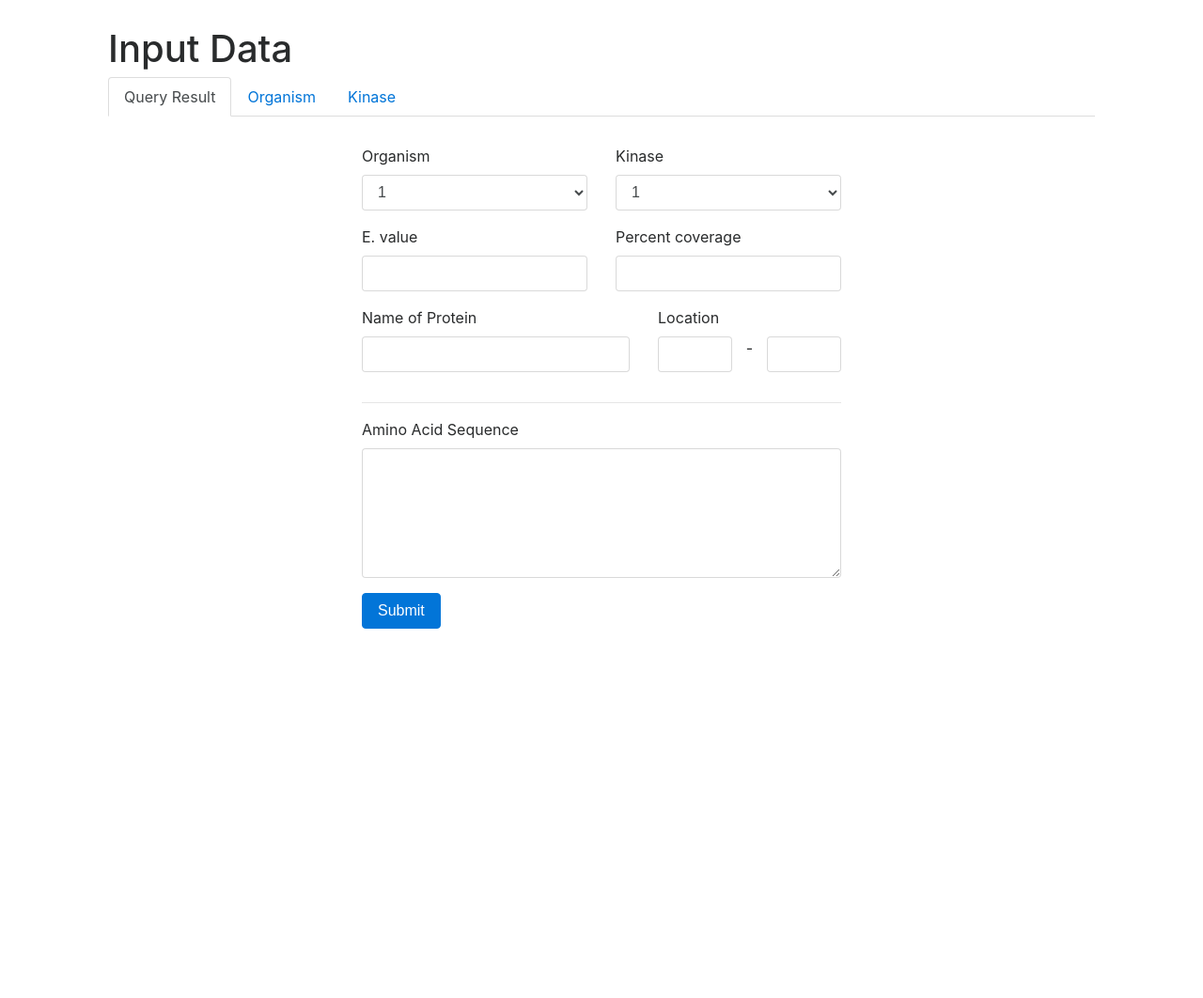
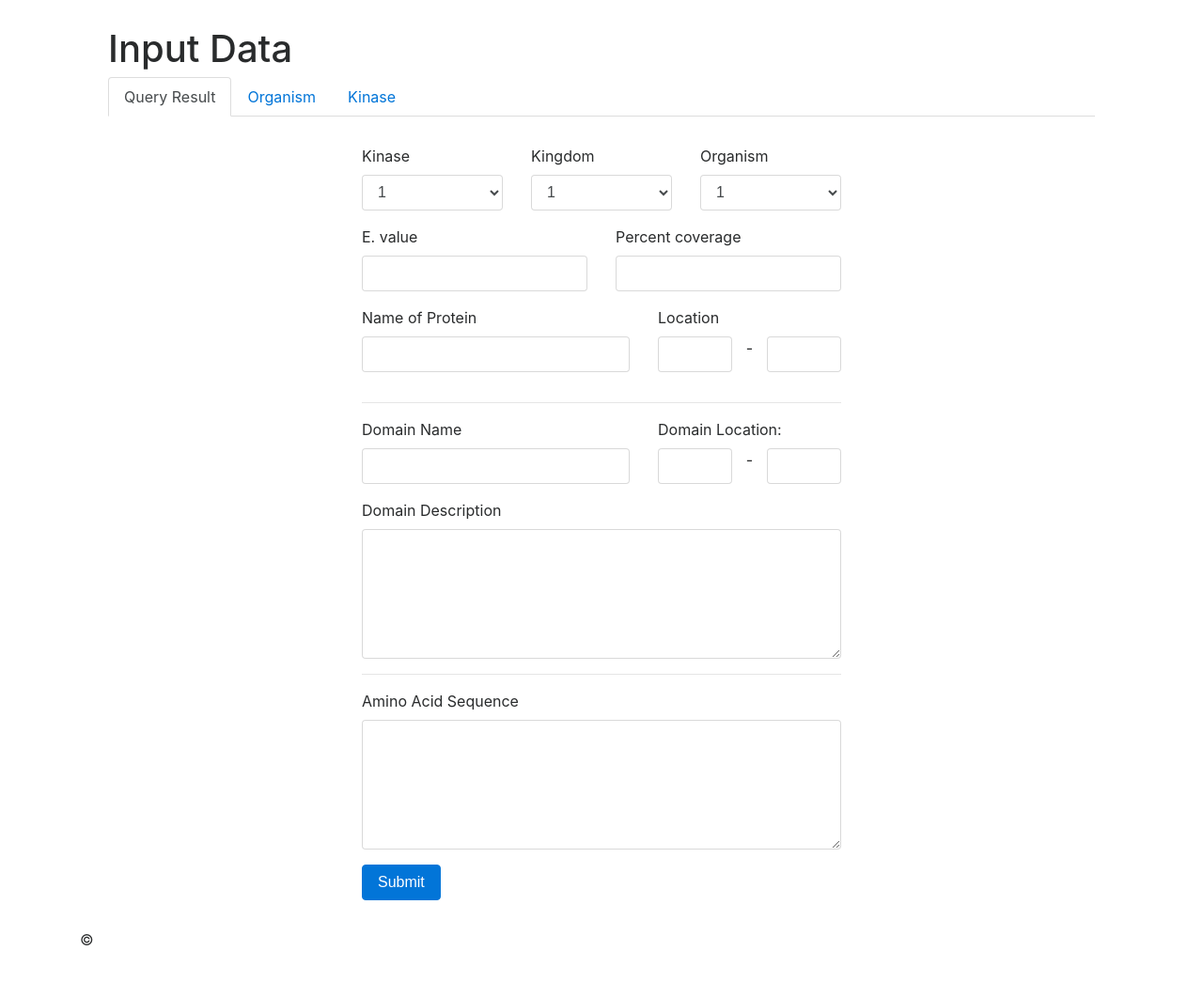
Before and after one commit to mluo20/research, a PHP site: page /input.php in a window 1280 px wide. Shown: the part 155-1217 px from the top of the page at 94% size. Before the commit the page ends 824 px from the top, so only its background shows below. Run offline with PHP 8.4, Linux system fonts and the light colour scheme; the visitor is signed in with stand-in values (Sample User, id 1); some libraries are stand-ins or nearby versions.

Commit message:
insert for organisms and kinases works

```diff
--- a/data.php
+++ b/data.php
@@ -5,7 +5,6 @@ $pagetitle = "Data";
 include 'php/header.php';
 ?>
 
-		<div id="main">
 			<h1>Display Data</h1>
 			<ul class="nav nav-tabs" id="myTab" role="tablist">
 			  <li class="nav-item">
@@ -27,7 +26,6 @@ include 'php/header.php';
 			  <div class="tab-pane fade" id="profile" role="tabpanel" aria-labelledby="profile-tab">...</div>
 			  <div class="tab-pane fade" id="contact" role="tabpanel" aria-labelledby="contact-tab">...</div>
 			</div>
-		</div>
 
 <?php
 include 'php/footer.php';
--- a/input.php
+++ b/input.php
@@ -3,9 +3,27 @@
 $pagetitle = "Input data";
 
 include 'php/header.php';
+
+if ($_SERVER["REQUEST_METHOD"] == "POST") {
+	extract($_POST);
+	if (isset($inputdata)) {
+
+	}
+	else if (isset($inputorganism)) {
+		unset($_POST['inputorganism']);
+		if (insertOrganism($_POST)) header("Location: ?message=success");
+	}
+	else if (isset($inputkinase)) {
+		unset($_POST['inputkinase']);
+		if (insertKinase($_POST)) header("Location: ?message=success");
+	}
+}
+
+if (isset($_GET['message'])) {
+	echo "<div class=\"alert alert-success\" role=\"alert\">Successfully inserted data</div>";
+}
 ?>
 
-		<div id="main" >
 			<h1>Input Data</h1>
 			<ul class="nav nav-tabs" id="myTab" role="tablist">
 			  <li class="nav-item">
@@ -23,14 +41,14 @@ include 'php/header.php';
 
 			  	<!--BEGIN FORM HERE-->
 
-			  	<form method="POST" action="" class="tabforms">
+			  	<form method="POST" action="<?php echo $_SERVER['PHP_SELF'] ?>" class="tabforms">
 			  	<div class="row justify-content-md-center">
     			<div class="col-md-6">
     				<div class="row">
     					<div class="col">
 							<div class="form-group">
-					    <label for="organism">Organism</label>
-					    <select class="form-control" name="organism" id="organism">
+						    <label for="kinase">Kinase</label>
+						    <select class="form-control" name="kinase" id="kinase">
 						      <option>1</option>
 						      <option>2</option>
 						      <option>3</option>
@@ -41,8 +59,20 @@ include 'php/header.php';
 						</div>
 						<div class="col">
 						  <div class="form-group">
-						    <label for="kinase">Kinase</label>
-						    <select class="form-control" name="kinase" id="kinase">
+						    <label for="kingdom">Kingdom</label>
+						    <select class="form-control" name="kingdom" id="kingdom">
+						      <option>1</option>
+						      <option>2</option>
+						      <option>3</option>
+						      <option>4</option>
+						      <option>5</option>
+						    </select>
+						  </div>
+						</div>
+    					<div class="col">
+						  <div class="form-group">
+						    <label for="organism">Organism</label>
+						    <select class="form-control" name="organism" id="organism">
 						      <option>1</option>
 						      <option>2</option>
 						      <option>3</option>
@@ -92,6 +122,33 @@ include 'php/header.php';
 						</div>
 
 					</div>
+					<hr>
+					<div class="row">
+						<div class="col-md-7">
+							<div class="form-group">
+								<label for="dname">Domain Name</label>
+								<input type="text" name="dname" id="dname" class="form-control" required>
+							</div>
+						</div>
+						<div class="col-md-5">
+							<div class="form-group">
+								<label for="dlocation">Domain Location:</label>
+								<div class="row">
+									<div class="col">
+										<input type="number" name="dlocation1" id="dlocation" class="form-control" required>
+									</div>
+									-
+									<div class="col">
+										<input type="number" name="dlocation2" class="form-control" required>
+									</div>
+								</div>
+							</div>
+						</div>
+					</div>
+					<div class="form-group">
+							<label for="ddescription">Domain Description</label>
+							<textarea name="ddescription" id="ddescription" rows="6" class="form-control"></textarea>
+						</div>
 					<!-- <div class="row"> -->
 						<hr>
 						<div class="form-group">
@@ -99,7 +156,7 @@ include 'php/header.php';
 							<textarea name="aasequence" id="aasequence" rows="6" class="form-control"></textarea>
 						</div>
 					<!-- </div> -->
-					  <button type="submit" class="btn btn-primary">Submit</button>
+					  <button type="submit" class="btn btn-primary" name="inputdata">Submit</button>
 
 				</div>
 				</div>
@@ -107,7 +164,7 @@ include 'php/header.php';
 
 			  </div>
 			  <div class="tab-pane fade" id="profile" role="tabpanel" aria-labelledby="profile-tab">
-			  	<form method="POST" action="" class="tabforms">
+			  	<form method="POST" action="<?php echo $_SERVER['PHP_SELF'] ?>" class="tabforms">
 			  	<div class="row justify-content-md-center">
 			  	<div class="col-md-6">
 
@@ -131,7 +188,7 @@ include 'php/header.php';
 			  			<label for="description">Description (optional)</label>
 			  			<textarea name="description" id="description" rows="3" class="form-control"></textarea>
 			  		</div>
-			  		<button type="submit" class="btn btn-primary">Submit</button>
+			  		<button type="submit" class="btn btn-primary" name="inputorganism">Submit</button>
 
 
 			  	</div>
@@ -140,7 +197,7 @@ include 'php/header.php';
 			  	</form>
 			  </div>
 			  <div class="tab-pane fade" id="contact" role="tabpanel" aria-labelledby="contact-tab">
-			  	<form method="POST" action="" class="tabforms">
+			  	<form method="POST" action="<?php echo $_SERVER['PHP_SELF'] ?>" class="tabforms">
 			  	<div class="row justify-content-md-center">
 			  	<div class="col-md-6">
 
@@ -150,10 +207,15 @@ include 'php/header.php';
 			  		</div>
 
 			  		<div class="form-group">
-			  			<label for="description">Sequence</label>
-			  			<textarea name="description" id="description" rows="6" class="form-control"></textarea>
+			  			<label for="kdescription">Description (optional)</label>
+			  			<input type="text" name="kdescription" id="kdescription" class="form-control">
 			  		</div>
-			  			<button type="submit" class="btn btn-primary">Submit</button>
+
+			  		<div class="form-group">
+			  			<label for="sequence">Arabidopsis sequence</label>
+			  			<textarea name="sequence" id="sequence" rows="6" class="form-control"></textarea>
+			  		</div>
+			  			<button type="submit" class="btn btn-primary" name="inputkinase">Submit</button>
 
 
 			  	</div>
@@ -162,10 +224,6 @@ include 'php/header.php';
 			  	</form>
 			  </div>
 			</div>
-
-
-		</div>
-
 <?php
 include 'php/footer.php';
 ?>
--- /dev/null
+++ b/php/Classes.php
@@ -0,0 +1,67 @@
+<?php
+
+class Kinase {
+
+	public $id;
+	public $name;
+	public $description;
+	public $sequence;
+
+	function __construct($vals = array()) {
+		$this->id = $vals['id'];
+		$this->name = $vals['name'];
+		$this->description = $vals['description'];
+		$this->sequence = $vals['sequence'];
+	}
+
+	public static function getList($options = "") {
+		$array = select("kinases", KINASES, $options);
+		for ($i = 0; $i < count($array); $i++) {
+			$array[$i] = new Kinase($array[$i]);
+		}
+		return $array;
+	}
+
+	public static function getKinase($id) {
+		$vals = select("kinases", KINASES, "WHERE id = $id");
+		if (isset($vals[0])) {
+			$user = new Kinase($vals[0]);
+			return $vals;
+		}
+		else return false;
+	}
+
+}
+
+class Organism {
+
+	public $id;
+	public $kingdom;
+	public $name;
+	public $description;
+
+	function __construct($vals = array()) {
+		$this->id = $vals['id'];
+		$this->kingdom = $vals['kingdom'];
+		$this->name = $vals['name'];
+		$this->description = $vals['description'];
+	}
+
+	public static function getList($options = "") {
+		$array = select("organisms", ORGANISMS, $options);
+		for ($i = 0; $i < count($array); $i++) {
+			$array[$i] = new Organism($array[$i]);
+		}
+		return $array;
+	}
+
+	public static function getOrganism($id) {
+		$vals = select("organisms", ORGANISMS, "WHERE id = $id");
+		if (isset($vals[0])) {
+			$user = new Organism($vals[0]);
+			return $vals;
+		}
+		else return false;
+	}
+
+}
--- a/php/config.php
+++ b/php/config.php
@@ -8,7 +8,10 @@ define("USERNAME", "root");
 define("PASSWORD", "");
 define("DATABASE", "research");
 
-const USERVALS = array("uid", "firstname", "lastname", "email", "username", "password", "team", "acl");
+const DATA = array("id", "oid", "kid", "evalue", "percentcoverage", "proteinname", "location1", "location2", "aminoacidseq");
+const DOMAINS = array("id", "did", "name", "location1", "location2", "description");
+const KINASES = array("id", "name", "description", "sequence");
+const ORGANISMS = array("id", "kingdom", "name", "description");
 
 /*FUNCTIONS*/
 
@@ -28,6 +31,18 @@ function insert($table, $tablevals, $values) {
 	$typestring = "";
 	$questionmarks = "";
 
+	unset($tablevals[0]);
+	$unsetvals = $tablevals;
+	$newvals = array();
+	for ($i = 1; $i <= count($unsetvals); $i++) {
+		$newvals[] = $unsetvals[$i];
+	}
+
+	$tablevals = $newvals;
+
+	// $tablevals = $newvals;
+	// echo count($tablevals);
+
 	for ($i = 0; $i < count($tablevals); $i++) {
 		$tablevalsstring .= $tablevals[$i] . ", ";
 		$questionmarks .= "?, ";
@@ -38,7 +53,10 @@ function insert($table, $tablevals, $values) {
 		else if (gettype($value) == "integer") $typestring .= "i";
 		else if (gettype($value) == "double") $typestring .= "d";
 		else $typestring .= "b";
+		$value = preg_replace("/\r\n|\r|\n/",'<br>',$value);
 	}
+
+	// echo count($values);
 
 	$tablevalsstring = substr($tablevalsstring, 0, strlen($tablevalsstring) - 2);
 	$questionmarks = substr($questionmarks, 0, strlen($questionmarks) - 2);
@@ -50,7 +68,7 @@ function insert($table, $tablevals, $values) {
 	$conn = connect();
 	$sql = "INSERT INTO $table ($tablevalsstring) VALUES ($questionmarks)";
 	$stmt = $conn->prepare($sql);
-	if (!$stmt) echo "Error, ask Miranda or Larry for help: <br> $sql <br>" . $conn->error;
+	if (!$stmt) {echo "Error, ask Miranda or Larry for help: <br> $sql <br>" . $conn->error; return false;}
 
 	call_user_func_array(array($stmt, "bind_param"), array_merge(array($type), $params));
 	$stmt->execute();
@@ -60,7 +78,7 @@ function insert($table, $tablevals, $values) {
 
 }
 
-function select($table, $tablevals, $options) {
+function select($table, $tablevals, $options = "") {
 
 	$tablevalsstring = "";
 
@@ -136,3 +154,6 @@ function delete($table, $location) {
 }
 
 /*INCLUDES*/
+require_once 'php/functions.php';
+require_once 'php/Classes.php';
+?>
--- a/php/footer.php
+++ b/php/footer.php
@@ -1,3 +1,9 @@
+	</div>
+
+	<footer id="footer">
+		&copy;
+	</footer>
+
 	</div>
 
 	<script src="https://code.jquery.com/jquery-3.2.1.slim.min.js" integrity="sha384-KJ3o2DKtIkvYIK3UENzmM7KCkRr/rE9/Qpg6aAZGJwFDMVNA/GpGFF93hXpG5KkN" crossorigin="anonymous"></script>
--- /dev/null
+++ b/php/functions.php
@@ -0,0 +1,33 @@
+<?php
+
+function insertData($data) {
+
+}
+
+function insertOrganism($organismdata) {
+	return insert("organisms", ORGANISMS, $organismdata);
+}
+
+function insertKinase($kinasedata) {
+	return insert("kinases", KINASES, $kinasedata);;
+}
+
+/*UTILITIES*/
+
+function arraytoref(&$rawArray)
+{
+    $refArray = array();
+    foreach($rawArray as $key => $value)
+    {
+        $refArray[$key] = &$rawArray[$key];
+    }
+    return $refArray;
+}
+
+function assoctonum($array) {
+	$newarray = array();
+	foreach ($array as $key => $value) {
+		$newarray[] = $value;
+	}
+	return $newarray;
+}
--- a/php/header.php
+++ b/php/header.php
@@ -40,3 +40,5 @@ if (!isset($_SESSION['access']) || !$_SESSION['access']) {
 		    </div>
 		  </div>
 		</nav>
+
+		<div id="main">
--- a/style.css
+++ b/style.css
@@ -10,3 +10,7 @@
 .tabforms {
 	margin-top: 30px;
 }
+
+#footer {
+	margin-bottom: 50px;
+}
```
Lines whose indentation alone changed are shown as unchanged.
